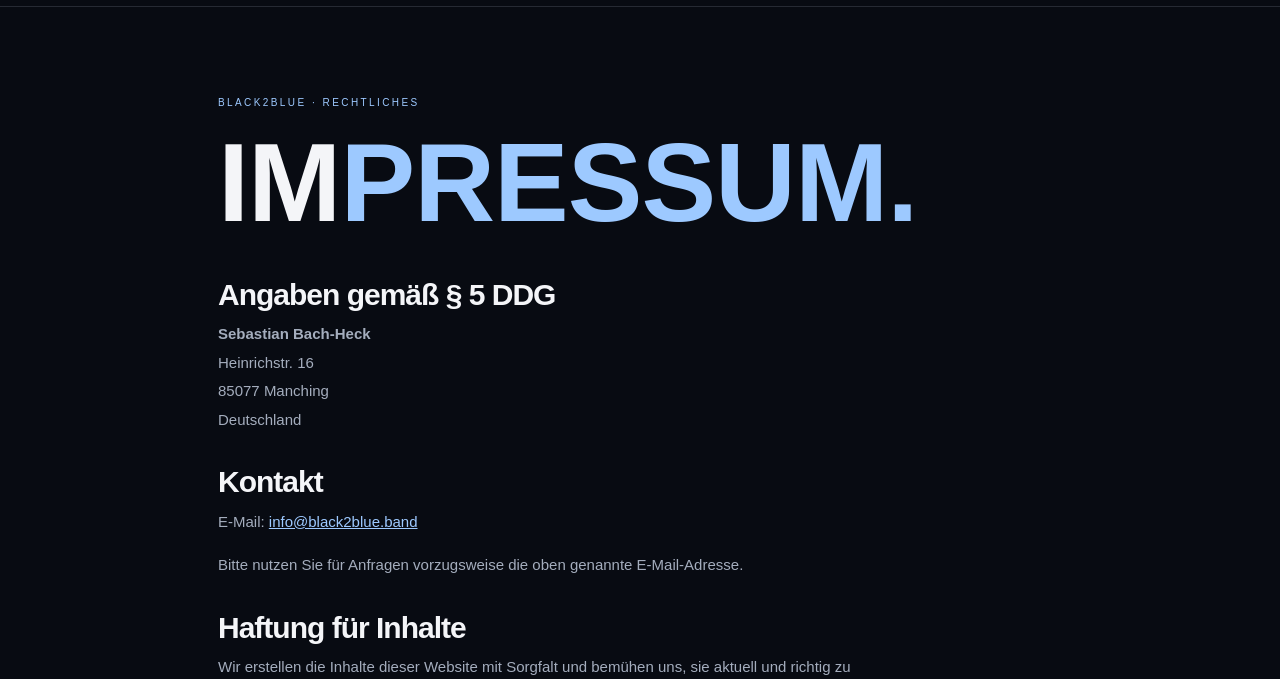
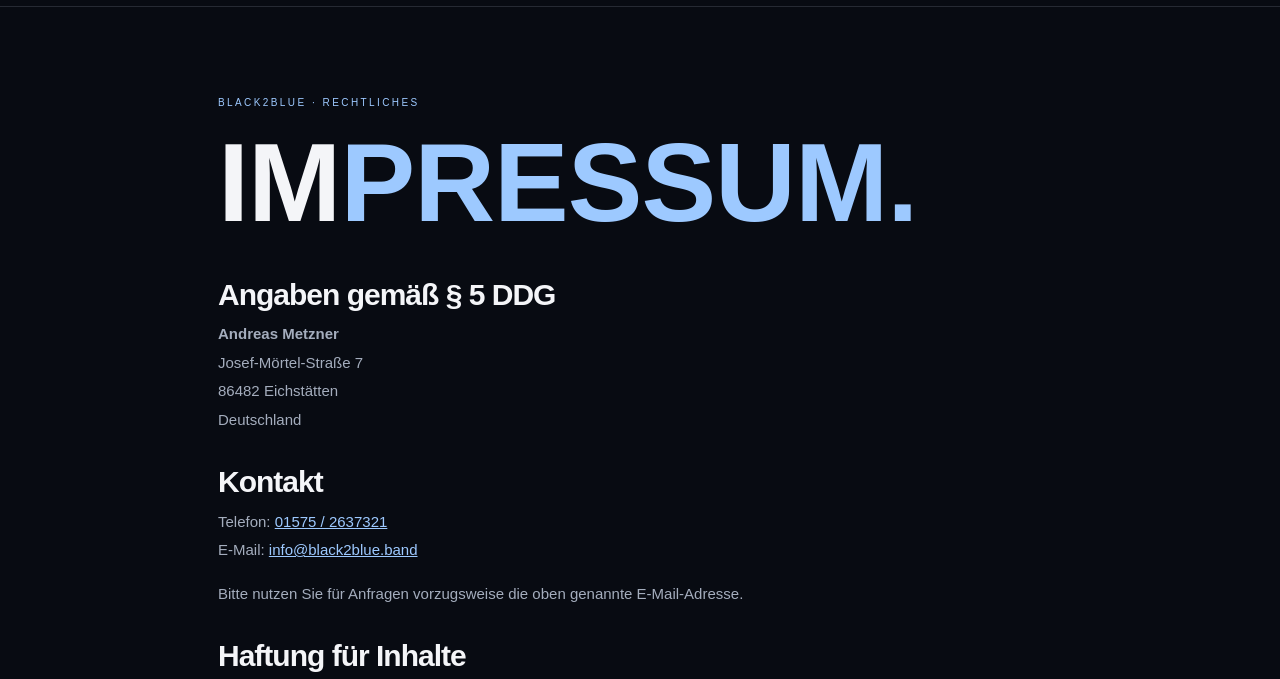
Before and after one commit to CiberAndy/black-to-blue-website, a website built with Vite: page impressum.html in a window 1280 px wide. Shown: the part 75-754 px from the top of the page. Built offline with nearby package versions, Linux system fonts and the light colour scheme.

Commit message:
Update responsible person and contact details in imprint

```diff
--- a/impressum.html
+++ b/impressum.html
@@ -18,9 +18,9 @@
     <h1>IM<em>PRESSUM.</em></h1>
     <section class="legal-copy">
       <h2>Angaben gemäß § 5 DDG</h2>
-      <p><strong>Sebastian Bach-Heck</strong><br>Heinrichstr. 16<br>85077 Manching<br>Deutschland</p>
+      <p><strong>Andreas Metzner</strong><br>Josef-Mörtel-Straße 7<br>86482 Eichstätten<br>Deutschland</p>
       <h2>Kontakt</h2>
-      <p>E-Mail: <a href="mailto:info@black2blue.band">info@black2blue.band</a></p>
+      <p>Telefon: <a href="tel:+4915752637321">01575 / 2637321</a><br>E-Mail: <a href="mailto:info@black2blue.band">info@black2blue.band</a></p>
       <p>Bitte nutzen Sie für Anfragen vorzugsweise die oben genannte E-Mail-Adresse.</p>
       <h2>Haftung für Inhalte</h2>
       <p>Wir erstellen die Inhalte dieser Website mit Sorgfalt und bemühen uns, sie aktuell und richtig zu halten. Wir können jedoch keine Gewähr für Vollständigkeit, Richtigkeit und Aktualität übernehmen. Gesetzliche Verpflichtungen zur Entfernung oder Sperrung der Nutzung von Informationen bleiben unberührt. Eine Haftung kommt insoweit erst ab Kenntnis einer konkreten Rechtsverletzung nach Maßgabe der gesetzlichen Vorschriften in Betracht.</p>
```
